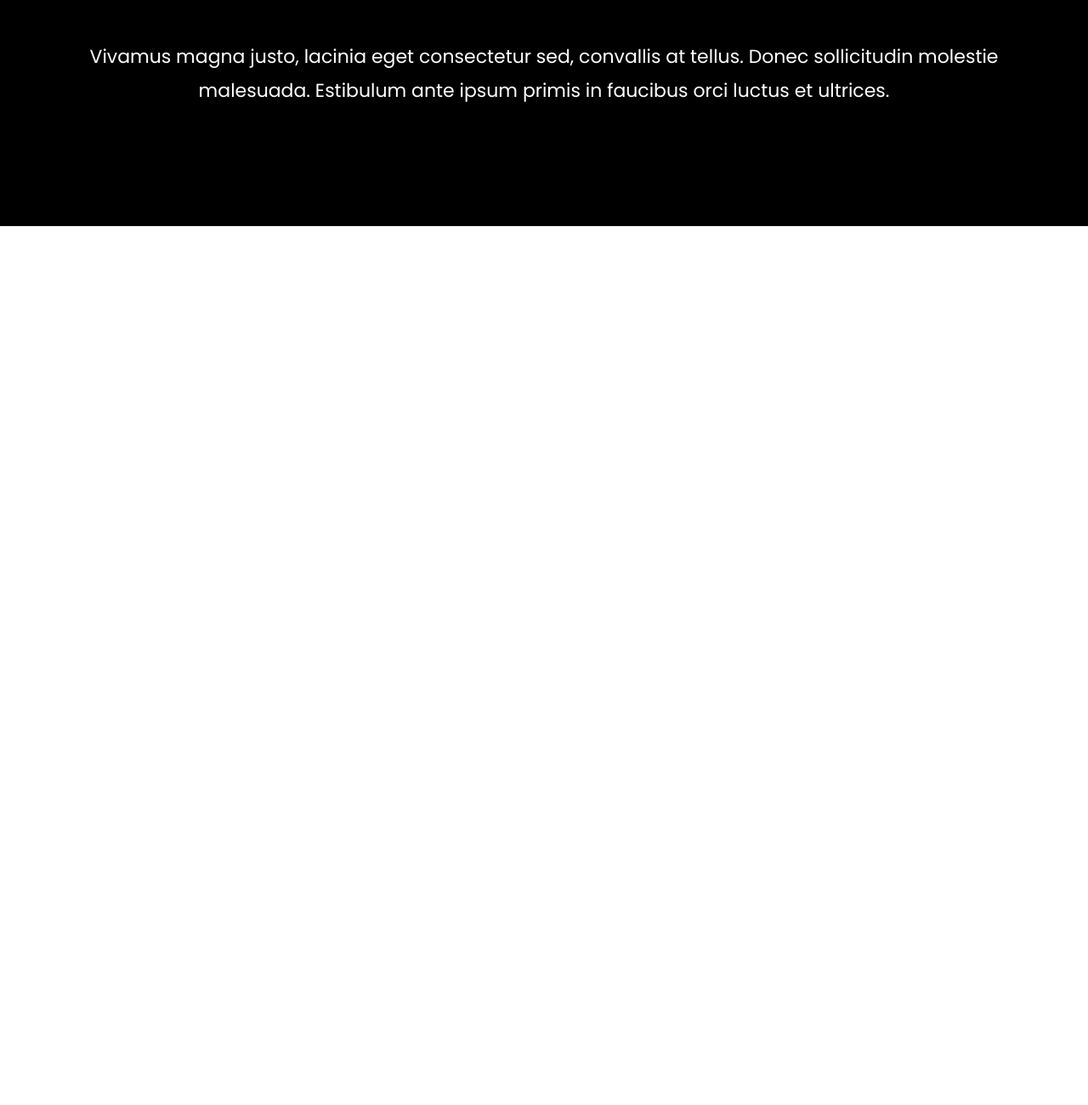
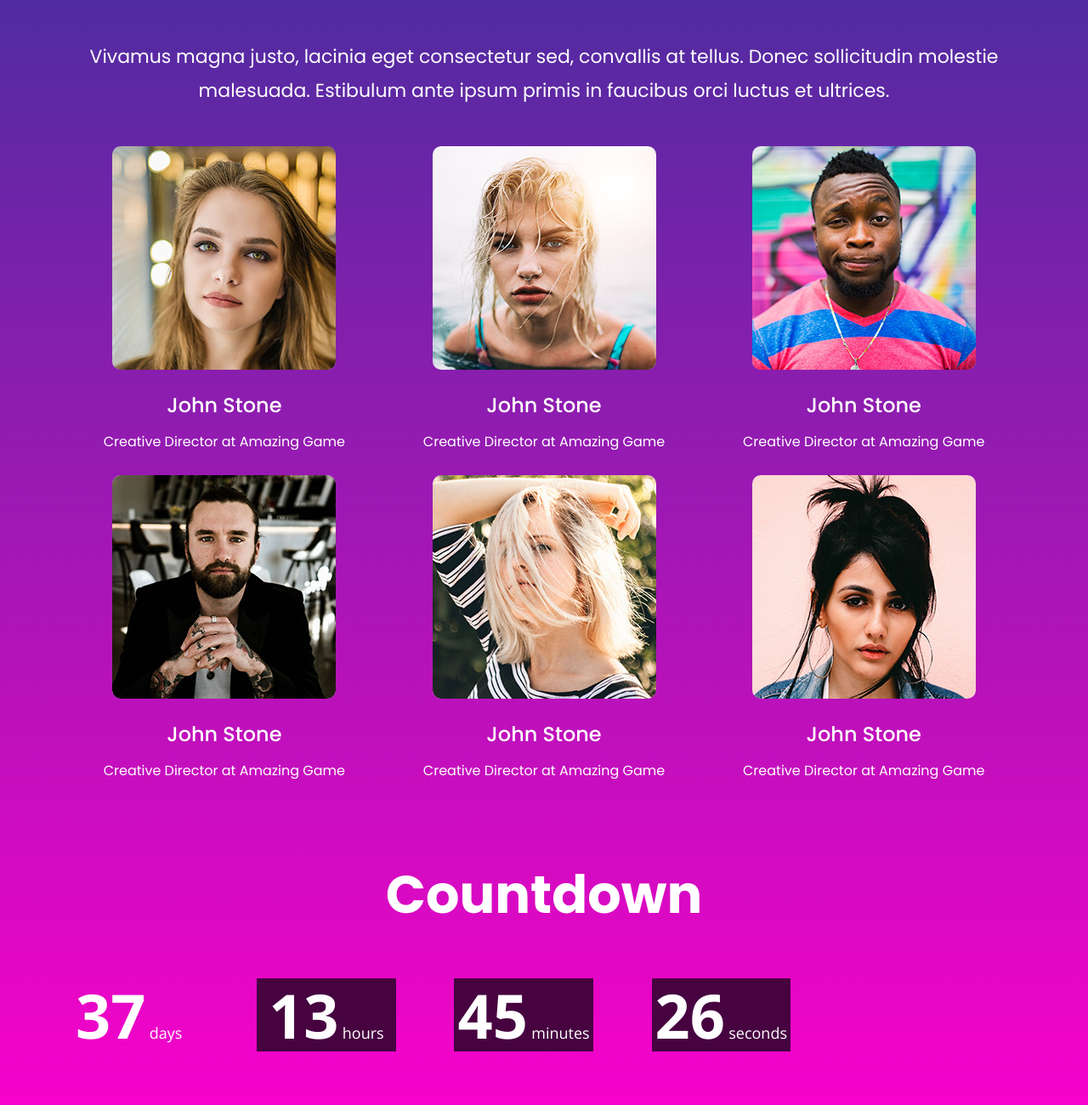
Before and after one commit to Galina-lucky/Design_Battles, a plain HTML site: page index.html in a window 1280 px wide. Shown: the part 2727-4027 px from the top of the page at 85% size. Before the commit the page ends 2993 px from the top, so only its background shows below. Drawn offline with nearby package versions, Linux system fonts and the light colour scheme.

Commit message:
Section-1. Section-2

```diff
--- a/index.html
+++ b/index.html
@@ -34,7 +34,7 @@
       <div class="header__info">
       	<h1 class="header__title">Are you ready for the Battle?</h1>
       	<p class="header__lead">The clash between graphic designers</p>
-      	<button class="btn">Download Our Case Study</button>
+      	<button class="btn header__btn">Download Our Case Study</button>
       </div>
 		</div>
 	</header>
@@ -70,13 +70,59 @@
 				<p class="description section-jury__description">
 					Vivamus magna justo, lacinia eget consectetur sed, convallis at tellus. Donec sollicitudin molestie malesuada. Estibulum ante ipsum primis in faucibus orci luctus et ultrices.
 			  </p>
-			  <div class="gallery section-jury__gallery">
-			  	<div class="card">
-			  		<img class="avatar" src="">
-			  		<p class="avatar-name"></p>
-			  		<p class="avatar-position"></p>
+			  <ul class="list-cards section-jury__list-cards">
+			  	<li class="card list-cards__card">
+			  		<img class="card__avatar" src="image/jury_1.jpg">
+			  		<p class="card__name">John Stone</p>
+			  		<p class="card__position">Creative Director at Amazing Game</p>
+			  	</li>
+			  	<li class="card">
+			  		<img class="card__avatar" src="image/jury_2.jpg">
+			  		<p class="card__name">John Stone</p>
+			  		<p class="card__position">Creative Director at Amazing Game</p>
+			  	</li>
+			  	<li class="card">
+			  		<img class="card__avatar" src="image/jury_3.jpg">
+			  		<p class="card__name">John Stone</p>
+			  		<p class="card__position">Creative Director at Amazing Game</p>
+			  	</li>
+			  	<li class="card">
+			  		<img class="card__avatar" src="image/jury_4.jpg">
+			  		<p class="card__name">John Stone</p>
+			  		<p class="card__position">Creative Director at Amazing Game</p>
+			  	</li>
+			  	<li class="card">
+			  		<img class="card__avatar" src="image/jury_5.jpg">
+			  		<p class="card__name">John Stone</p>
+			  		<p class="card__position">Creative Director at Amazing Game</p>
+			  	</li>
+			  	<li class="card">
+			  		<img class="card__avatar" src="image/jury_6.jpg">
+			  		<p class="card__name">John Stone</p>
+			  		<p class="card__position">Creative Director at Amazing Game</p>
+			  	</li>
+			  </ul>
+			  <div class="countdown section-jury__countdown"></div>
+			  <h2 class="title countdown__title">Countdown</h2>
+			  <div class="enumerator countdown__enumerator">
+			  	<div class="enumerator__block enumerator__block--transparent">
+			  		<span class="enumerator__number">37</span>
+			  		<span class="enumerator__dimension">days</span>
+			  	</div>
+			  	<div class="enumerator__block">
+			  		<span class="enumerator__number">13</span>
+			  		<span class="enumerator__dimension">hours</span>
+			  	</div>
+			  	<div class="enumerator__block">
+			  		<span class="enumerator__number">45</span>
+			  		<span class="enumerator__dimension">minutes</span>
+			  	</div>
+			  	<div class="enumerator__block">
+			  		<span class="enumerator__number">26</span>
+			  		<span class="enumerator__dimension">seconds</span>
 			  	</div>
 			  </div>
+
 			</div>
 		</section>
 	</main>
--- a/scss/_header.scss
+++ b/scss/_header.scss
@@ -20,6 +20,21 @@
 	&__lead {
     font-size: $h4-font-size;
     margin-bottom: 70px;
+	}
+
+	&__btn {
+		&:hover {
+      background-color: rgba(225, 225, 225, 0.4);
+      box-shadow: 0 0 15px $bg-color-primary;
+		}
+
+		&:focus {
+      background-color: rgba(225, 225, 225, 0.4);
+		}
+
+		&:active {
+      background-color: rgba(225, 225, 225, 0.7);
+		}
 	}
 }
 
--- a/scss/_page.scss
+++ b/scss/_page.scss
@@ -4,6 +4,12 @@
   padding-left: 15px;
 	margin-left: auto;
 	margin-right: auto;
+}
+
+.img-responsive {
+	display: block;
+	min-width: 100%;
+	height: auto;
 }
 
 .btn {
@@ -36,12 +42,82 @@
 	line-height: 1.818181;
 }
 
+.card {
+  margin-bottom: 30px;
+  flex: 0 0 33%;
+
+	&__avatar {
+		margin-bottom: 20px;
+		border-radius: 10px;
+	}
+
+	&__name {
+    font-size: $xl-font-size;
+    font-weight: 500;
+    line-height: 1.5;
+    margin-bottom: 15px;
+	}
+
+	&__position {
+		display: block;
+	  overflow: hidden;
+	  text-overflow: ellipsis;
+	}
+}
+
+.list-cards {
+	display: flex;
+	flex-flow: row wrap;
+	justify-content: center;
+	list-style: none;
+
+	&__card {
+	}
+}
+
+.enumerator {
+	max-width: 860px;
+	display: flex;
+	flex-direction: row;
+	justify-content: space-between;
+
+	&__block {
+		background-color: $bg-color-enumerator;
+		flex: 0 0 19%;
+
+		&--transparent {
+      background-color: transparent;
+		}
+	}
+
+  &__number {
+		font-family: $font-family-secondary;
+    font-size: 72px;
+    font-weight: 700;
+	}
+
+	&__dimension {
+    font-family: $font-family-secondary;
+    font-size: 18px;
+    font-weight: 400;
+	}
+}
+
+.countdown {
+
+	&__title {
+		margin-bottom: 60px;
+	}
+
+	&__enumerator {
+
+	}
+}
 
 .section-jury {
 	padding-top: 150px;
 	padding-bottom: 120px;
-	// background: linear-gradient (to top, #ff00cc, #333399);
-	background: #000;
+	background: linear-gradient(to bottom, #339 0%, #f0c 100%);
 	color: $font-color-secondary;
 	text-align: center;
 
@@ -49,10 +125,11 @@
 		margin-bottom: 50px;
 	}
 
-	&__gallery {
-		display: flex;
-		flex-flow: row wrap;
-		justify-content: space-between;
+	&__description {
+		margin-bottom: 45px;
 	}
 
+	&__list-cards {
+    margin-bottom: 70px;
+	}
 }
--- a/scss/_variables.scss
+++ b/scss/_variables.scss
@@ -23,6 +23,7 @@ $h2-color: $COLOR-PINK;
 
 $bg-color-primary: $COLOR-WHITE;
 $bg-color-secondary: #0e0d1b;
+$bg-color-enumerator: #460340;
 
 // Если цвет не встретиться, то убрать!
 $btn-border-color: #ddd;
```
Also changed, not shown: css/main.css, image/jury_1.jpg (added), image/jury_2.jpg (added), image/jury_3.jpg (added), image/jury_4.jpg (added), image/jury_5.jpg (added), image/jury_6.jpg (added), 1 other file.
